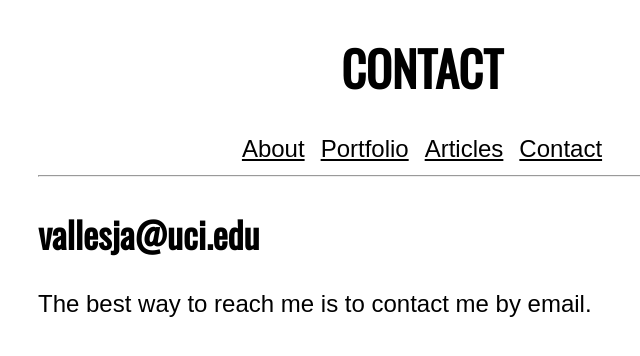
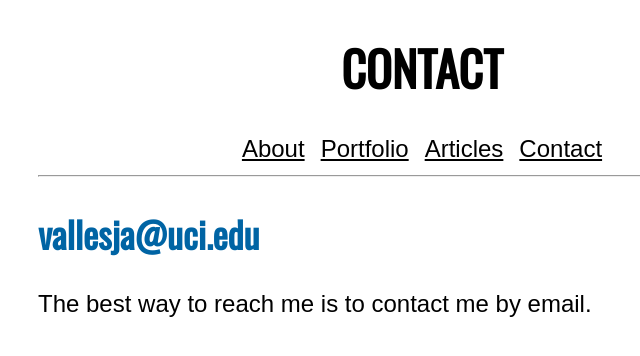
Before and after one commit to johnnyvalles/johnnyvalles.github.io, a Jekyll site: the page built from contact.html, in a window 1280 px wide. Shown: the top 356 px of the page, without its empty margins (218-858 px from the left). Built offline with Jekyll 4.4.1, drawn with Linux system fonts in a browser that asks for light colours.

Commit message:
Change email color on Contact page

```diff
--- a/_sass/main.scss
+++ b/_sass/main.scss
@@ -67,6 +67,10 @@ main p {
     font-family: "Monserrat", sans-serif;
 }
 
+.my-email {
+	color: #0064A4;
+}
+
 /* Meh for now */
 @media (max-width: 375px) {
 	nav a {
--- a/contact.html
+++ b/contact.html
@@ -2,5 +2,5 @@
 layout: default
 title: contact
 ---
-<h2>vallesja@uci.edu</h2>
+<h2 class="my-email">vallesja@uci.edu</h2>
 <p>The best way to reach me is to contact me by email.</p>
```
